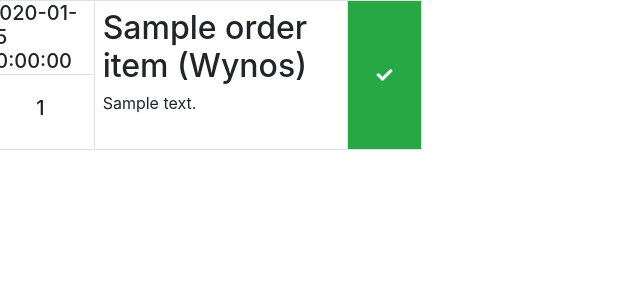
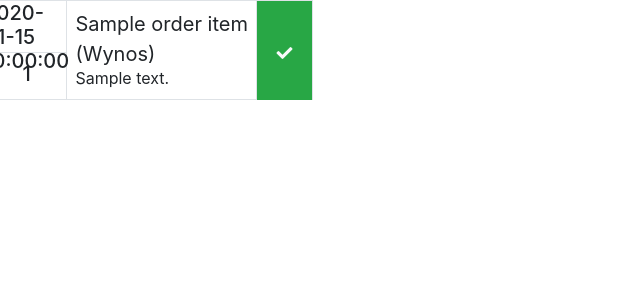
Before and after one commit to HardnerPL/JacynoPOS, a PHP site: the page made by application/views/kitchen/main_menu/order_list.php in a window 1280 px wide. Shown: the top 300 px of the page, without its empty margins (0-640 px from the left). Run offline with PHP 8.4, Linux system fonts and the light colour scheme; the template is opened without the code that fills it: most values are stand-ins (such as "Sample title", 1, 10 or a date in 2020); data that the repository does not hold is empty.

Commit message:
feature: improve kitchen display

```diff
--- a/application/views/kitchen/main_menu/order_list.php
+++ b/application/views/kitchen/main_menu/order_list.php
@@ -2,7 +2,7 @@
 	<?php
 	$i = 0;
 	foreach ($order_items as $item) { ?>
-		<div class="kitchen-tile col-4 p-0 border <?php if ($item->item_status == 'ready') echo 'bg-light-green' ?>"
+		<div class="kitchen-tile col-3 p-0 border <?php if ($item->item_status == 'ready') echo 'bg-light-green' ?>"
 			 id="item-row-<?= $item->order_item_id ?>">
 			<div class="row no-gutters h-100">
 				<div class="col-3 p-0 border-right border-left">
@@ -18,12 +18,12 @@
 					</div>
 				</div>
 				<div class="col p-2 border-right">
-					<h2><?php
+					<div class="title"><?php
 						echo $item->item_name;
 						if (isset($item->to_go_id) && !empty($item->to_go_id)) {
 							echo " (Wynos)";
 						}
-						?></h2>
+						?></div>
 					<h6 class="font-weight-normal"><?= $item->item_comment ?></h6>
 				</div>
 				<div class="btn-box col-2 p-0">
--- a/assets/css/main.css
+++ b/assets/css/main.css
@@ -246,5 +246,13 @@
 }
 
 .kitchen-tile {
-	height: 150px;
+	height: 100px;
 }
+
+.kitchen-tile .title {
+	font-size: 20px;
+}
+
+.kitchen-tile .comment {
+	font-size: 12px;
+}
```
